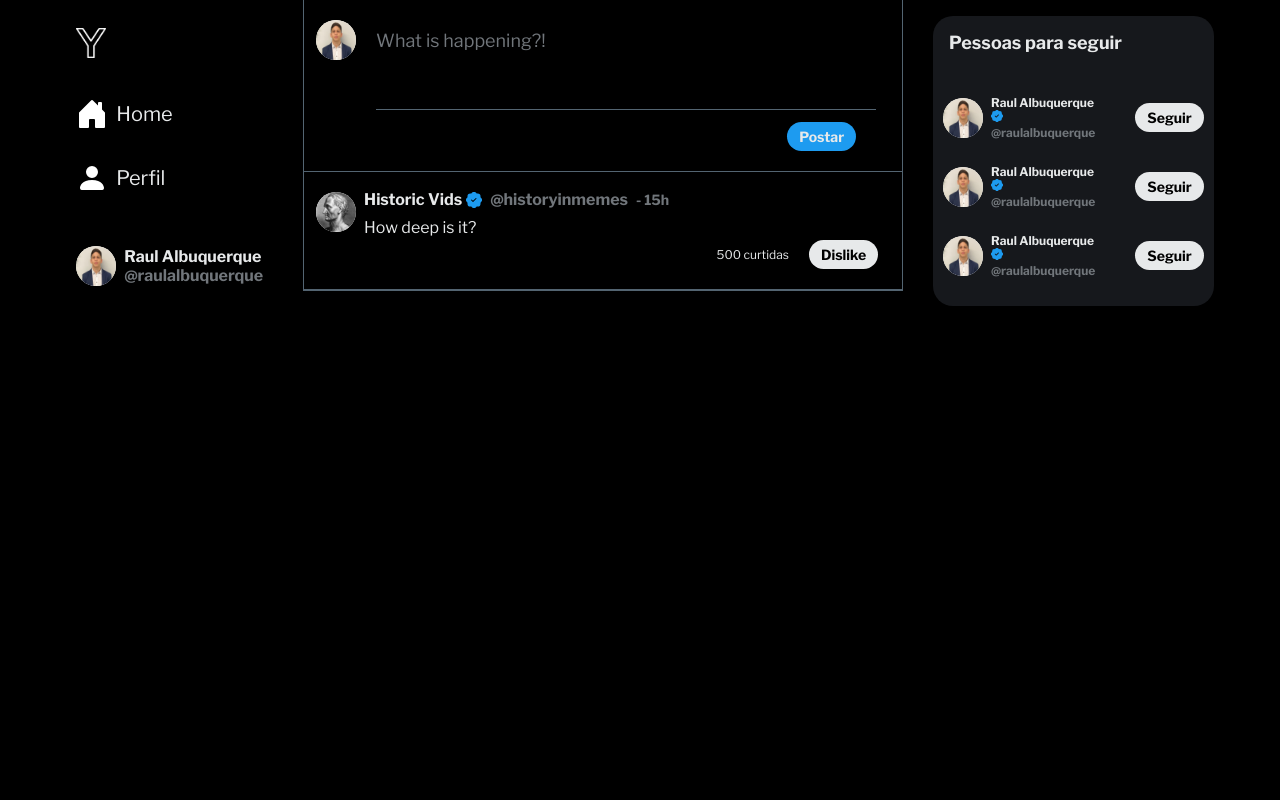
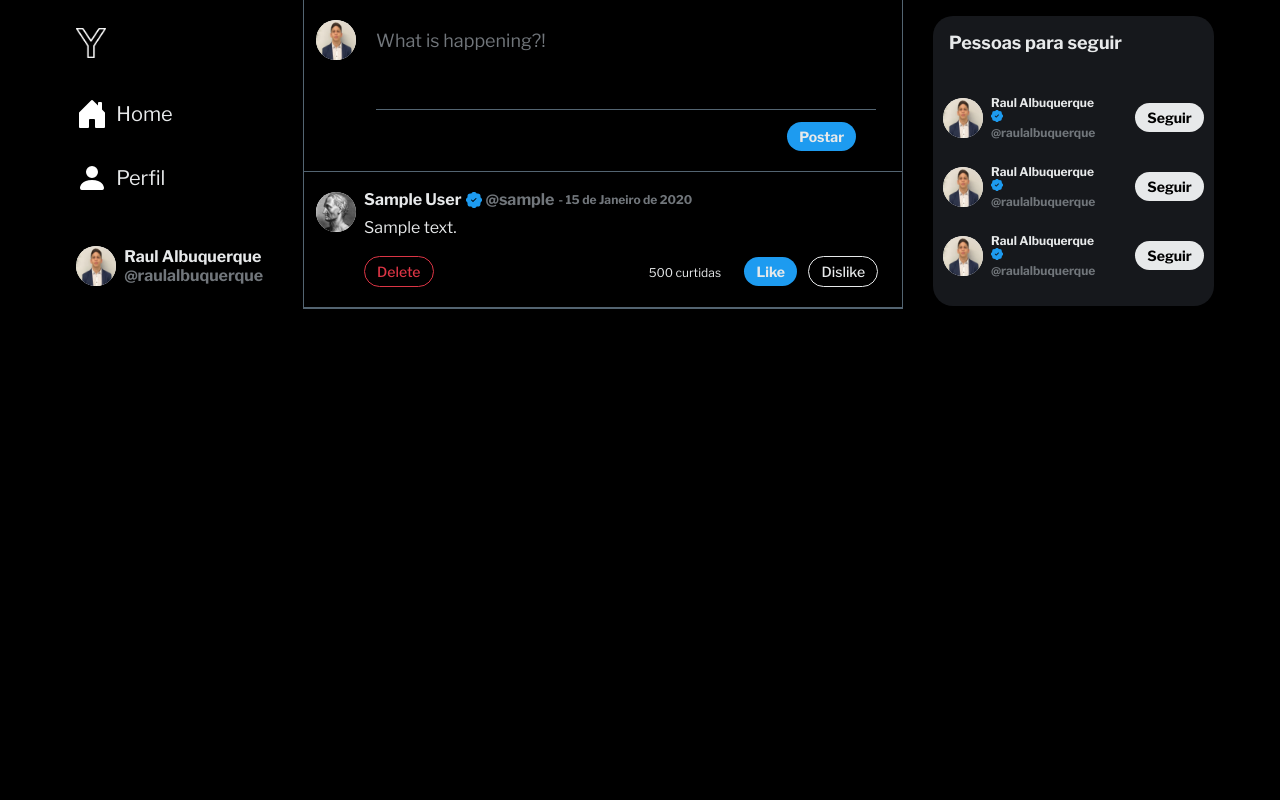
Before and after one commit to Raul-Albuquerque/Y_twitter_clone, a Django app: page /feed/ in a window 1280 px wide. Run offline with Django 5.2, Linux system fonts and the light colour scheme; a user stored in the database is signed in; tables that the repository leaves empty hold one stand-in row (values such as "Sample post").

Commit message:
fix: post a tweet bug

```diff
--- a/twitter_clone/forms.py
+++ b/twitter_clone/forms.py
@@ -34,7 +34,7 @@ class SignInForm(forms.Form):
 # POST TWEET FORM
 
 class TweetForm(forms.ModelForm):
-  content = forms.CharField(required=False, widget=forms.widgets.Textarea(attrs={"placeholder": "What is happening?!", "class": "new-tweet-textarea", "required": True}))
+  content = forms.CharField(max_length=260, required=False, widget=forms.widgets.Textarea(attrs={"placeholder": "What is happening?!", "class": "new-tweet-textarea", "required": True, "max-length":260}))
 
   class Meta:
       model = Tweet
--- a/twitter_clone/models/tweet.py
+++ b/twitter_clone/models/tweet.py
@@ -4,7 +4,7 @@ from django.contrib.auth.models import User
 class Tweet(models.Model):
   user = models.ForeignKey(User, related_name="tweets", on_delete=models.DO_NOTHING)
   content = models.TextField(max_length=180, blank=True)
-  tweet_date = models.DateTimeField(auto_now_add=True)
+  tweet_date = models.DateField(auto_now_add=True)
   likes = models.ManyToManyField(User, related_name="tweet_like", blank=True)
 
   def like_amount(self):
--- a/twitter_clone/static/styles/feed_tweets.css
+++ b/twitter_clone/static/styles/feed_tweets.css
@@ -8,6 +8,7 @@
   --light-blue: rgba(29, 155, 240, 0.1);
   --light-gray: rgba(235, 235, 235, 0.1);
   --text-gray: #71767b;
+  --red: #dc3545;
 }
 
 * {
@@ -92,15 +93,15 @@ body {
 .author-name {
   color: var(--white);
   margin-right: 4px;
+  text-transform: capitalize;
 }
 
 .author-username {
-  margin: 0 8px;
+  margin: 0 4px;
 }
 
 .tweet-date {
-  font-size: 14px;
-  padding-right: 40px;
+  font-size: 12px;
 }
 
 .tweet-content {
@@ -118,10 +119,11 @@ body {
 }
 
 .like-container {
+  margin-top: 16px;
   width: 100%;
   display: flex;
   align-items: center;
-  justify-content: end;
+  justify-content: space-between;
   padding-right: 20px;
 }
 
@@ -134,6 +136,35 @@ body {
   font-size: 12px;
 }
 
-.delete-tweet {
-  padding-left: 16px;
+.delete-btn {
+  color: var(--red);
+  padding: 6px 12px;
+  font-size: 14px;
+  font-weight: 500;
+  background-color: transparent;
+  border-radius: var(--border-radius);
+  border: 1px solid var(--red);
+  cursor: pointer;
 }
+
+.delete-btn:hover{
+  color: var(--white);
+  background-color: var(--red);
+}
+
+.dislike-btn {
+  color: var(--white);
+  padding: 6px 12px;
+  font-size: 14px;
+  font-weight: 500;
+  background-color: transparent;
+  border-radius: var(--border-radius);
+  border: 1px solid var(--white);
+  cursor: pointer;
+  margin-left: 8px;
+}
+
+.dislike-btn:hover{
+  color: var(--bg-color);
+  background-color: var(--white);
+}
--- a/twitter_clone/templates/feed.html
+++ b/twitter_clone/templates/feed.html
@@ -19,14 +19,14 @@
   <div class="container-feed">
     <aside class="feed-aside">
       <div class="nav-a-img-container">
-        <a href="">
+        <a href="{% url 'feed_tweets' %}">
           <img class="img-logo-feed" src="{% static 'images/logo.png' %}" alt="y logo">
         </a>
       </div>
       <nav>
         <ul class="feed-nav-ul">
           <li class="feed-nav-li">
-            <a href="#" class="feed-nav-a">
+            <a href="{% url 'feed_tweets' %}" class="feed-nav-a">
               <svg xmlns="http://www.w3.org/2000/svg" width="32" height="32" fill="#fff" class="bi bi-house-door-fill" viewBox="0 0 16 16">
                 <path d="M6.5 14.5v-3.505c0-.245.25-.495.5-.495h2c.25 0 .5.25.5.5v3.5a.5.5 0 0 0 .5.5h4a.5.5 0 0 0 .5-.5v-7a.5.5 0 0 0-.146-.354L13 5.793V2.5a.5.5 0 0 0-.5-.5h-1a.5.5 0 0 0-.5.5v1.293L8.354 1.146a.5.5 0 0 0-.708 0l-6 6A.5.5 0 0 0 1.5 7.5v7a.5.5 0 0 0 .5.5h4a.5.5 0 0 0 .5-.5"/>
               </svg>
@@ -34,7 +34,7 @@
             </a>
           </li>
           <li class="feed-nav-li">
-            <a href="" class="feed-nav-a">
+            <a href="{% url 'profile' %}" class="feed-nav-a">
               <svg xmlns="http://www.w3.org/2000/svg" width="32" height="32" fill="#fff" class="bi bi-person-fill" viewBox="0 0 16 16">
                 <path d="M3 14s-1 0-1-1 1-4 6-4 6 3 6 4-1 1-1 1zm5-6a3 3 0 1 0 0-6 3 3 0 0 0 0 6"/>
               </svg>
@@ -43,7 +43,7 @@
           </li>
         </ul>
       </nav>
-      <a href="" class="profile-container">
+      <a href="{% url 'profile' %}" class="profile-container">
         <div class="profile-img-container">
           <img src="{% static 'images/raul.jpg' %}" alt="">
         </div>
--- a/twitter_clone/templates/feed_profile.html
+++ b/twitter_clone/templates/feed_profile.html
@@ -13,7 +13,6 @@
       </h2>
       <h3 class="user-info-username">@raulalbuquerque</h3>
     </div>
-
     <div class="user-info-follow">
       <span><small>10</small> Following</span>
       <span><small>10</small> Followers</span>
--- a/twitter_clone/templates/feed_tweets.html
+++ b/twitter_clone/templates/feed_tweets.html
@@ -6,36 +6,46 @@
     <div class="profile-img-container">
       <img src="{% static 'images/raul.jpg' %}" alt="">
     </div>
-    <form action="" method="POST" action="{% url 'feed_tweets' %}">
+    {% if form %}
+
+      <form method="POST">
         {% csrf_token %}
         {{ form }}
-      {% comment %} <textarea class="new-tweet-textarea" name="" id="" placeholder="O que está acontecendo?!"></textarea> {% endcomment %}
         <button type="submit" class="btn btn-primary">Postar</button>
       </form>
+
+    {% endif %}
   </section>
+  {% for tweet in tweets %}
+
     <section class="new-tweet-container">
       <div class="profile-img-container">
         <img src="{% static 'images/history.jpg' %}" alt="">
       </div>
       <div class="tweet-container">
         <div class="author-container">
-        <span class="text author-name">Historic Vids</span>
+          <span class="text author-name">{{ tweet.user.first_name }} {{ tweet.user.last_name }}</span>
           <svg xmlns="http://www.w3.org/2000/svg" width="16" height="16" fill="rgb(29, 155, 240)" class="bi bi-patch-check-fill" viewBox="0 0 16 16">
             <path d="M10.067.87a2.89 2.89 0 0 0-4.134 0l-.622.638-.89-.011a2.89 2.89 0 0 0-2.924 2.924l.01.89-.636.622a2.89 2.89 0 0 0 0 4.134l.637.622-.011.89a2.89 2.89 0 0 0 2.924 2.924l.89-.01.622.636a2.89 2.89 0 0 0 4.134 0l.622-.637.89.011a2.89 2.89 0 0 0 2.924-2.924l-.01-.89.636-.622a2.89 2.89 0 0 0 0-4.134l-.637-.622.011-.89a2.89 2.89 0 0 0-2.924-2.924l-.89.01zm.287 5.984-3 3a.5.5 0 0 1-.708 0l-1.5-1.5a.5.5 0 1 1 .708-.708L7 8.793l2.646-2.647a.5.5 0 0 1 .708.708"/>
           </svg>
-        <span class="text author-username">@historyinmemes</span>
-        <span class="text tweet-date">- 15h</span>
+          <span class="text author-username">@{{ tweet.user.username }}</span>
+          <span class="text tweet-date"> - {{ tweet.tweet_date }}</span>
         </div>
         <div class="tweet-content">
           <p class="text tweet-text">
-          How deep is it?
+            {{ tweet.content }}
           </p>
           <div class="like-container">
+            <button class="delete-btn">Delete</button>
+            <div>
               <small class="like-counter">500 curtidas</small>
-          <button type="submit" class="btn btn-primary hide">Like</button>
-          <button type="submit" class="btn">Dislike</button>
+              <button type="submit" class="btn btn-primary">Like</button>
+              <button type="submit" class="dislike-btn">Dislike</button>
+            </div>
           </div>
         </div>
       </div>
     </section>
+
+  {% endfor %}
 {% endblock content %}
--- a/twitter_clone/views/feed_tweets_view.py
+++ b/twitter_clone/views/feed_tweets_view.py
@@ -14,7 +14,10 @@ def feed_tweets(request):
         tweet = form.save(commit=False)
         tweet.user = request.user
         tweet.save()
-        HttpResponse("Tweet salvo com sucesso.")
+        form = TweetForm()
+        return redirect("feed_tweets")
+      else:
+        form = TweetForm()
     tweets = Tweet.objects.all().order_by("-tweet_date")
     return render(request, 'feed_tweets.html', {"tweets": tweets, "form": form})
   else:
```
Also changed, not shown: twitter_clone/migrations/0003_alter_tweet_tweet_date.py (added). Lines whose indentation alone changed are shown as unchanged.
